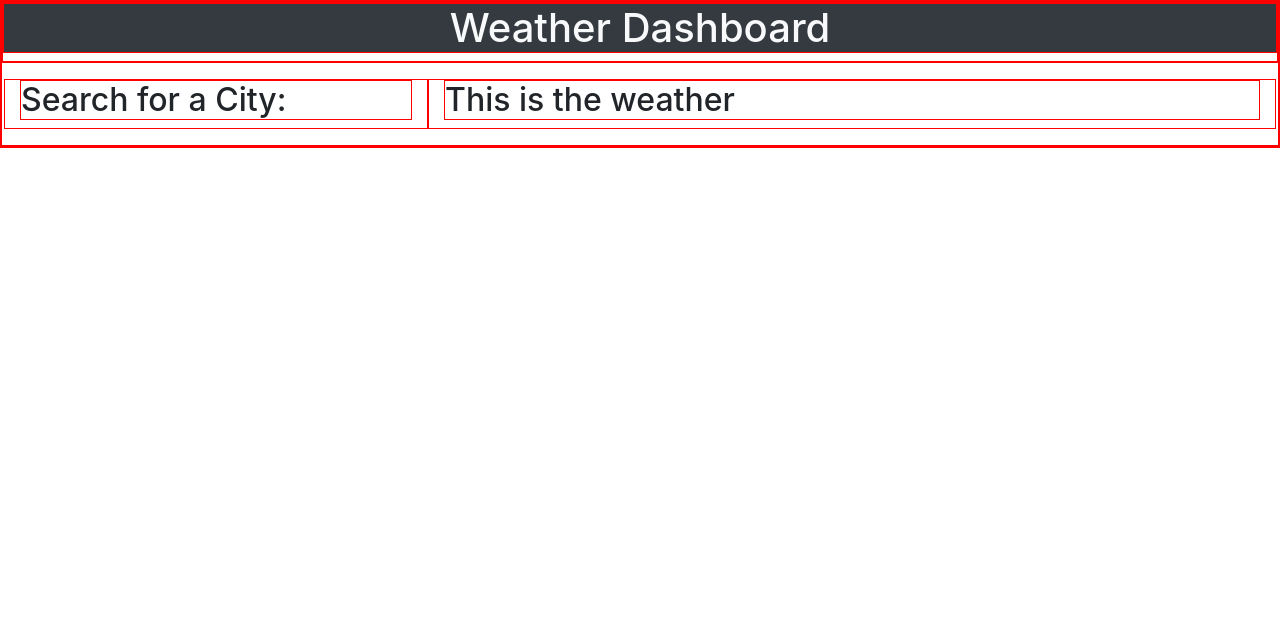
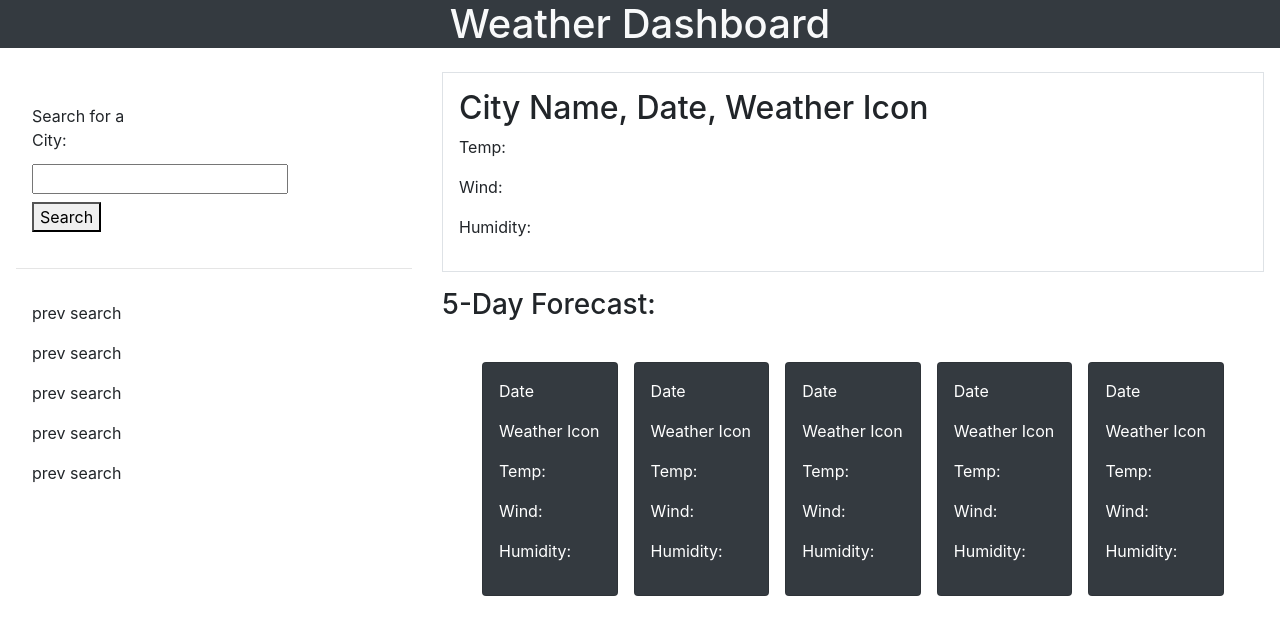
Before and after one commit to DanielG808/weather-app, a plain HTML site: page index.html in a window 1280 px wide. Drawn offline with nearby package versions, Linux system fonts and the light colour scheme.

Commit message:
completed layout using placeholders and bootstrap

```diff
--- a/assets/style.css
+++ b/assets/style.css
@@ -1,4 +1,4 @@
 * {
     box-sizing: border-box;
-    border: 1px solid red;
+    /* border: 1px solid red; */
 }
--- a/index.html
+++ b/index.html
@@ -12,12 +12,69 @@
     <header>
         <h1 class="text-center text-light bg-dark">Weather Dashboard</h1>
     </header>
-    <main class="d-flex row p-3">
+    <main class="row p-3">
         <div class="search-container col-md-4">
-            <h2>Search for a City:</h2>
+            <div class="search-input col-md-4 my-3 p-3">
+                <label>Search for a City:</label>
+                <input class="my-1" type="text" name="city" id="city-srch">
+                <button class="my-1" type="submit">Search</button>
+            </div>
+            <hr class="hr hr-blurry"/>
+            <div class="prev-search col-md-8 my-3 p-3">
+                <p>prev search</p>
+                <p>prev search</p>
+                <p>prev search</p>
+                <p>prev search</p>
+                <p>prev search</p>
+            </div>
         </div>
         <div class="weather-info-container col-md-8">
-            <h2>This is the weather</h2>
+            <div class="current-weather border p-3">
+                <h2>City Name, Date, Weather Icon</h2>
+                <p>Temp:</p>
+                <p>Wind:</p>
+                <p>Humidity:</p>
+            </div>
+            <div class="5-day-forecast ">
+                <h3 class="pt-3">5-Day Forecast:</h3>
+                <div class="card-container d-flex row justify-content-center m-3 p-3">
+                    <article class="card col-sm m-2 p-3 w-25 bg-dark text-white" id="day-1">
+                        <p class="date">Date</p>
+                        <p class="icon">Weather Icon</p>
+                        <p class="temp">Temp: </p>
+                        <p class="wind">Wind: </p>
+                        <p class="humid">Humidity: </p>
+                    </article>
+                    <article class="card col-sm m-2 p-3 w-25 bg-dark text-white" id="day-2">
+                        <p class="date">Date</p>
+                        <p class="icon">Weather Icon</p>
+                        <p class="temp">Temp: </p>
+                        <p class="wind">Wind: </p>
+                        <p class="humid">Humidity: </p>
+                    </article>
+                    <article class="card col-sm m-2 p-3 w-25 bg-dark text-white" id="day-3">
+                        <p class="date">Date</p>
+                        <p class="icon">Weather Icon</p>
+                        <p class="temp">Temp: </p>
+                        <p class="wind">Wind: </p>
+                        <p class="humid">Humidity: </p>
+                    </article>
+                    <article class="card col-sm m-2 p-3 w-25 bg-dark text-white" id="day-4">
+                        <p class="date">Date</p>
+                        <p class="icon">Weather Icon</p>
+                        <p class="temp">Temp: </p>
+                        <p class="wind">Wind: </p>
+                        <p class="humid">Humidity: </p>
+                    </article>
+                    <article class="card col-sm m-2 p-3 w-25 bg-dark text-white" id="day-5">
+                        <p class="date">Date</p>
+                        <p class="icon">Weather Icon</p>
+                        <p class="temp">Temp: </p>
+                        <p class="wind">Wind: </p>
+                        <p class="humid">Humidity: </p>
+                    </article>
+                </div>
+            </div>
         </div>
     </main>
 </body>
```
